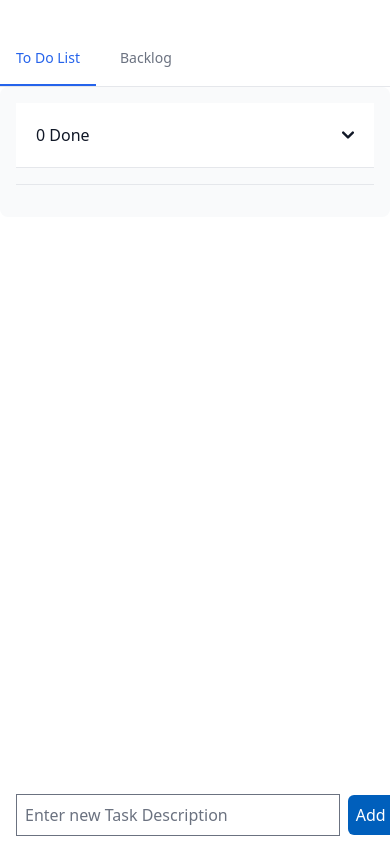
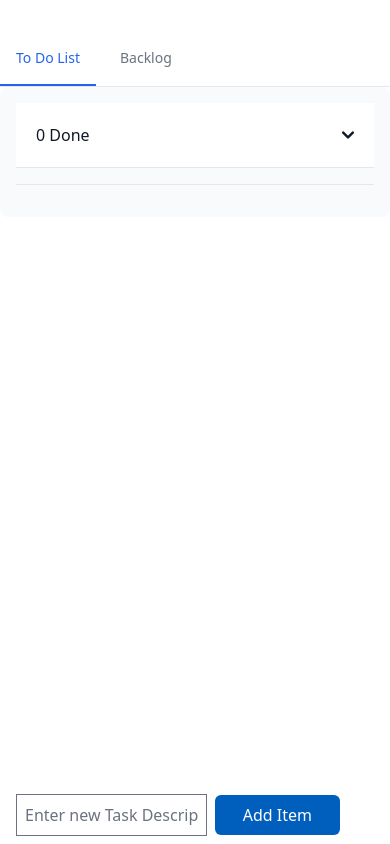
Before and after one commit to mehedijaman/TodoApp, a Vue app in the folder TodoApp/: page /todos in a window 390 px wide. Built offline with nearby package versions, Linux system fonts and the light colour scheme.

Commit message:
Fix: - Mobile view button

```diff
--- a/TodoApp/src/views/TodoView.vue
+++ b/TodoApp/src/views/TodoView.vue
@@ -167,11 +167,11 @@ const toggleDropdown = (index: number) => {
         </div>
 
         <form enctype="multipart/form-data" class="max-w-lg w-full grid grid-cols-12 gap-2 mt-10 fixed bottom-2">
-            <div class="col-span-10">
+            <div class="col-span-6">
                 <input v-model="newTodoText" @keyup.enter="handleAddTodo" class="w-full p-2 border focus:outline-none focus:border-green-200 focus:shadow-lg" type="text" name="task" placeholder="Enter new Task Description">
             </div>
-            <div class="col-span-2 flex items-center">
-                <input @click.prevent="handleAddTodo" class="px-2 py-2 bg-[#005FBC] text-white rounded-md hover:bg-[#0080FF]  hover:cursor-pointer" type="submit" name="submit" value="Add Item">
+            <div class="col-span-4 flex items-center">
+                <input @click.prevent="handleAddTodo" class="p-2 w-full bg-[#005FBC] text-white rounded-md hover:bg-[#0080FF]  hover:cursor-pointer" type="submit" name="submit" value="Add Item">
             </div>
         </form>
       </div>
```
